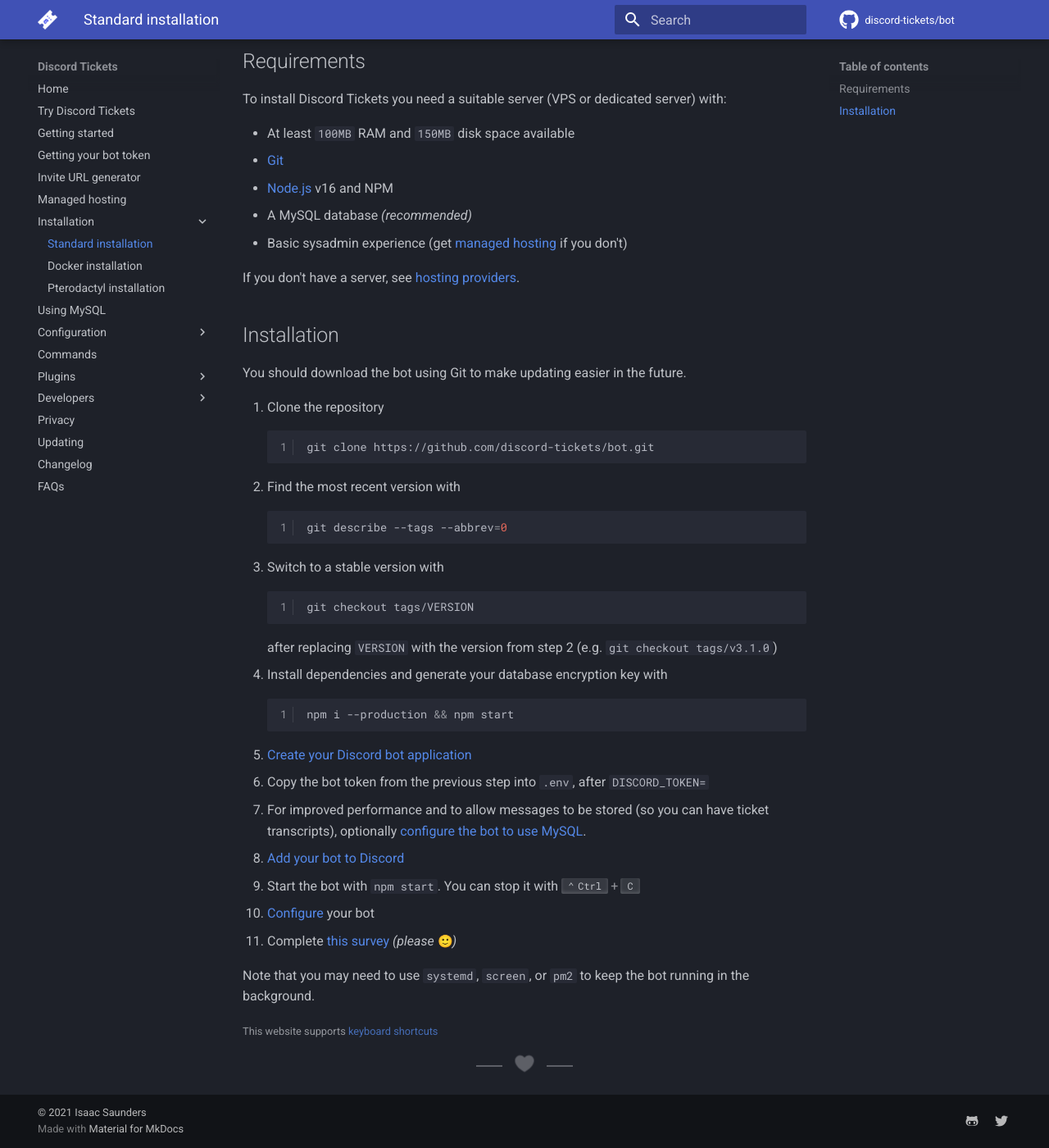
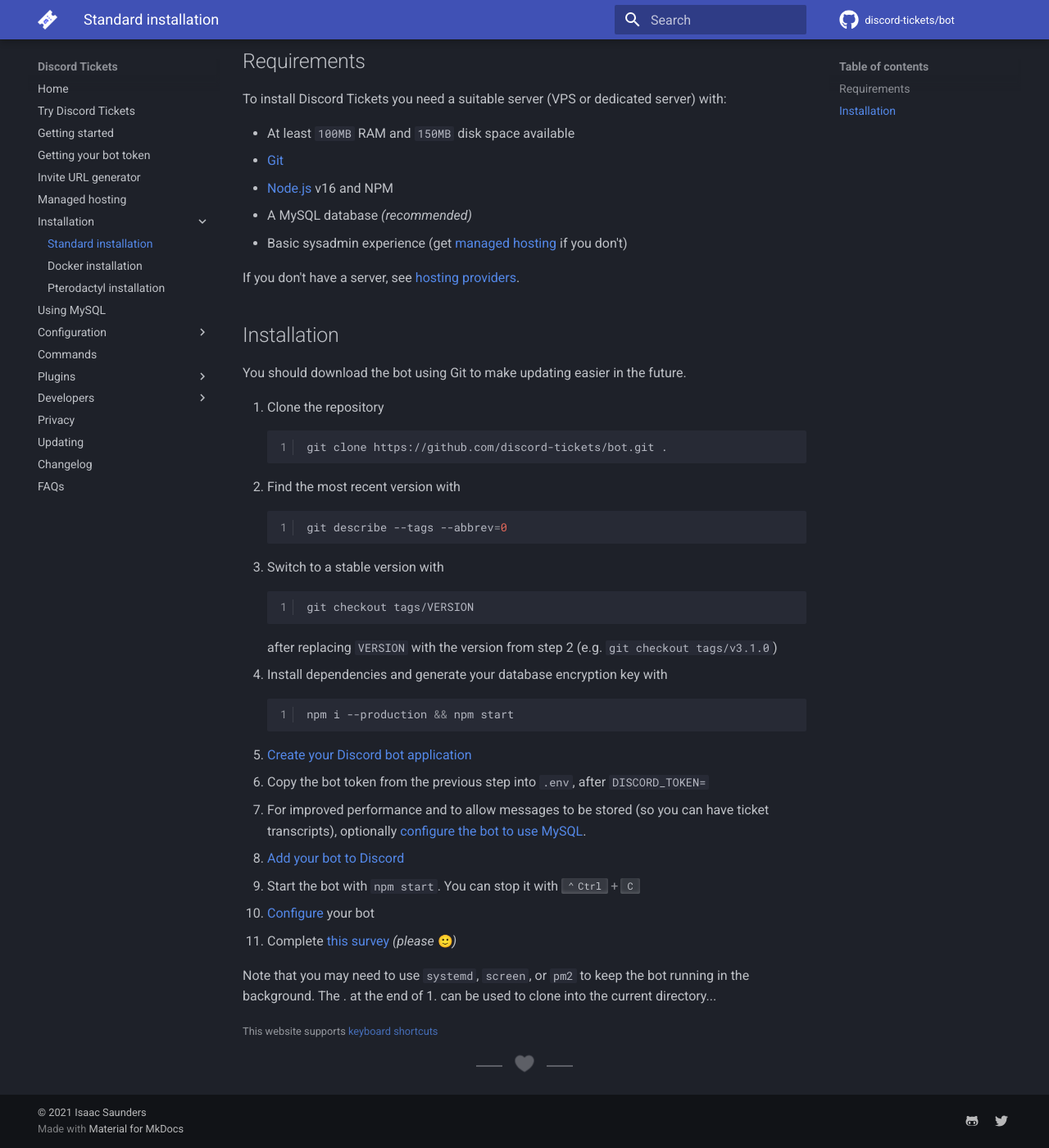
Before and after one commit to discord-tickets/docs, an MkDocs documentation site: the page built from docs/installation/standard.md, in a window 1280 px wide and 1400 px high, scrolled down 293 px. Shown: the whole window at 82% size. Built offline with MkDocs 1.6.1 and Material for MkDocs 9.7.7, drawn with Linux system fonts in a browser that asks for light colours; emoji names are drawn with the system emoji font; comment, search, counter and statistics services are not loaded.

Commit message:
Added a Note
You can in Git a . use to clone to the current directory...

````diff
--- a/docs/installation/standard.md
+++ b/docs/installation/standard.md
@@ -24,7 +24,7 @@
 
 1. Clone the repository
 	```bash
-	git clone https://github.com/discord-tickets/bot.git
+	git clone https://github.com/discord-tickets/bot.git .
 	```
 2. Find the most recent version with
 	```bash
@@ -48,3 +48,4 @@
 11. Complete [this survey](https://forms.office.com/r/LE1UbheBTm) *(please :slight_smile:)*
 
 Note that you may need to use `systemd`, `screen`, or `pm2` to keep the bot running in the background.
+The . at the end of 1. can be used to clone into the current directory...
````
